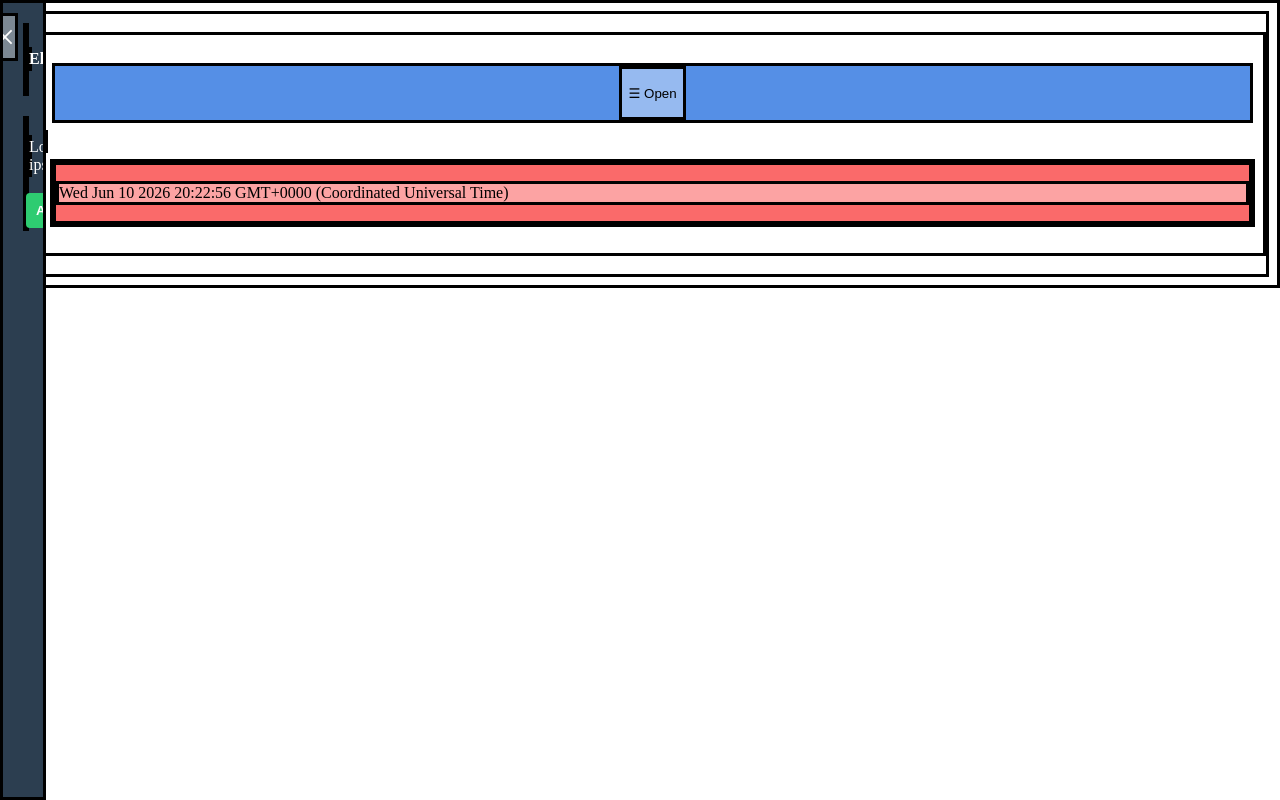
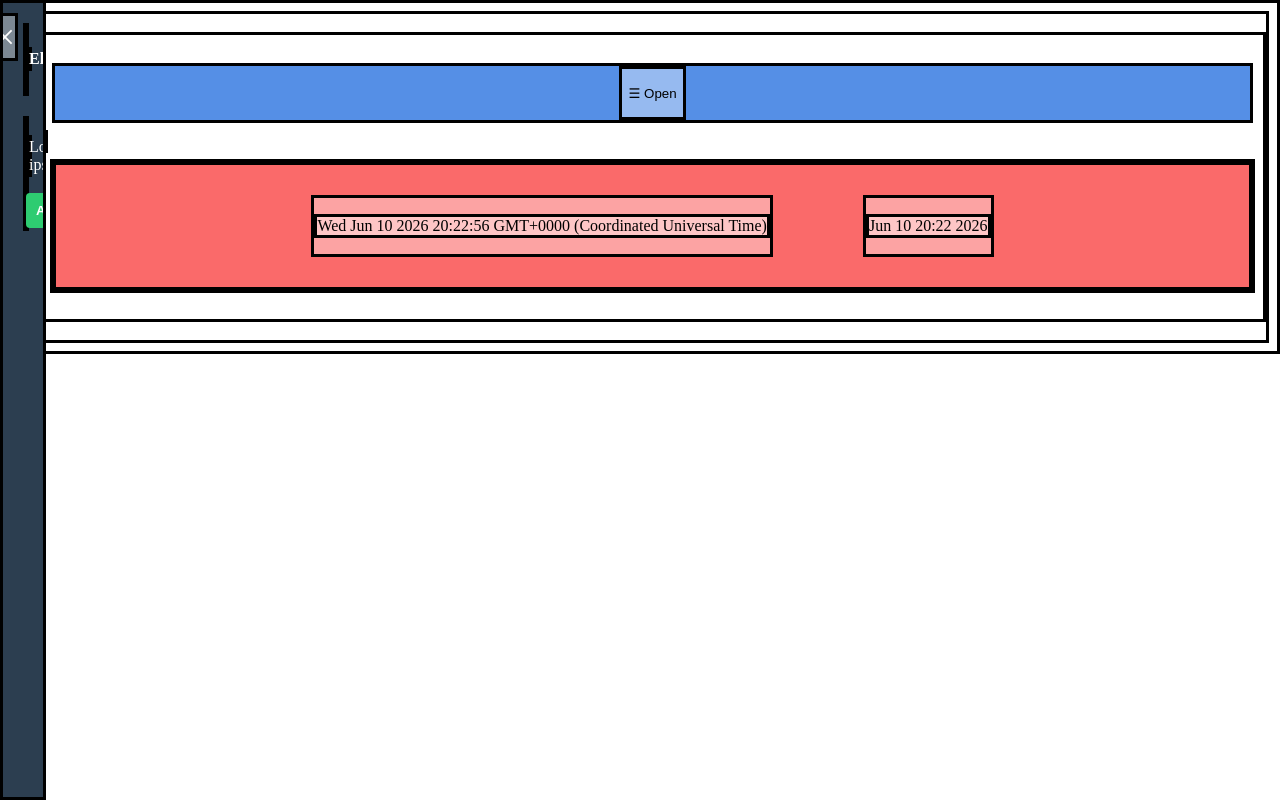
Before and after one commit to Contreras-Yael/pruebas_2, an Angular app: page / in a window 1280 px wide. Built offline with nearby package versions, Linux system fonts and the light colour scheme.

Commit message:
pues a ver

```diff
--- a/angular.json
+++ b/angular.json
@@ -98,5 +98,8 @@
         }
       }
     }
+  },
+  "cli": {
+    "analytics": "6d0e04e2-2f62-441a-9cef-1a346d5656a0"
   }
 }
--- a/src/app/app.component.html
+++ b/src/app/app.component.html
@@ -7,7 +7,7 @@
 <div class="bod">
 <app-page-1
   [empuje]="sidevarEstado"
-  (openSidebar)="cambiarEstado(true)">
+  (apertura)="cambiarEstado(true)">
 </app-page-1>
 
 <app-page-2></app-page-2>
--- a/src/app/app.component.ts
+++ b/src/app/app.component.ts
@@ -6,6 +6,7 @@ import { SidevarComponent } from './components/sidevar/sidevar.component';
 
 @Component({
   selector: 'app-root',
+  standalone: true,
   imports: [RouterOutlet, Page1Component, Page2Component, SidevarComponent],
   templateUrl: './app.component.html',
   styleUrl: './app.component.scss'
--- a/src/app/components/sidevar/sidevar.component.ts
+++ b/src/app/components/sidevar/sidevar.component.ts
@@ -2,7 +2,7 @@ import { Component, Input, Output, EventEmitter } from '@angular/core';
 
 @Component({
   selector: 'sidevar',
-  imports: [],
+  standalone: true,
   templateUrl: './sidevar.component.html',
   styleUrl: './sidevar.component.scss'
 })
--- a/src/app/pages/page-1/page-1.component.html
+++ b/src/app/pages/page-1/page-1.component.html
@@ -1,6 +1,6 @@
 
 
-<div class="body_prin" id="main" [class.empujado]="empuje">
+<div class="body_prin" id="main">
 
   <button class="bot_op" (click)="abrir()">☰ Open</button>
 
--- a/src/app/pages/page-1/page-1.component.scss
+++ b/src/app/pages/page-1/page-1.component.scss
@@ -47,7 +47,4 @@ align-items: center;
 
 #main {
   transition: 0.4s ease;
-  &.empujado {
-    margin-left: 250px; /* Se empuja sola cuando la variable es true */
-  }
 }
--- a/src/app/pages/page-1/page-1.component.ts
+++ b/src/app/pages/page-1/page-1.component.ts
@@ -3,6 +3,7 @@ import { Component, EventEmitter, Input, Output } from '@angular/core';
 
 @Component({
   selector: 'app-page-1',
+  standalone: true,
   templateUrl: './page-1.component.html',
   styleUrl: './page-1.component.scss',
   imports: [NgForOf],
--- a/src/app/pages/page-2/page-2.component.html
+++ b/src/app/pages/page-2/page-2.component.html
@@ -1,13 +1,16 @@
 <body class="bd-pr">
 
+  <div class="date-card">
 
-  <div class="">
+    <div class="card">
+      <p>{{date}}</p>
+    </div>
 
-    <p>{{date}}</p>
+    <div class="card">
+      <p>{{ date | camfech }}</p>
+    </div>
 
 
   </div>
 
-
-
 </body>
--- a/src/app/pages/page-2/page-2.component.scss
+++ b/src/app/pages/page-2/page-2.component.scss
@@ -1,3 +1,15 @@
 .bd-pr{
   background-color: #f60e0e;
 }
+
+
+.date-card{
+  display: flex;
+  justify-content: center;
+  gap: 30px;
+}
+
+.card{
+  margin: 30px;
+
+}
--- a/src/app/pages/page-2/page-2.component.ts
+++ b/src/app/pages/page-2/page-2.component.ts
@@ -1,8 +1,9 @@
 import { Component } from '@angular/core';
+import { camfech } from '../../shared/pipes/camb_fech';
 
 @Component({
   selector: 'app-page-2',
-  imports: [],
+  imports: [camfech],
   templateUrl: './page-2.component.html',
   styleUrl: './page-2.component.scss'
 })
--- /dev/null
+++ b/src/app/shared/pipes/camb_fech.ts
@@ -0,0 +1,33 @@
+import { Pipe, PipeTransform } from "@angular/core";
+
+@Pipe({
+  name: "camfech",
+  standalone: true
+})
+
+export class camfech implements PipeTransform{
+
+  transform(value:string | Date): string {
+
+    if(!value){
+      return '';
+    }
+
+    const fecha = new Date(value);
+
+    const mes = new Intl.DateTimeFormat('en-US', { month: 'short' }).format(fecha);
+
+
+    const dia = fecha.getDate();
+
+    const horas = fecha.getHours().toString().padStart(2, '0');
+    const minutos = fecha.getMinutes().toString().padStart(2, '0');
+    const tiempo = `${horas}:${minutos}`;
+
+    const anio = fecha.getFullYear();
+
+    return `${mes} ${dia}   ${tiempo}   ${anio}`;
+
+  }
+
+}
```
Also changed, not shown: src/app/components/pipes/camb_fech.ts (deleted, +0 -14 lines).
